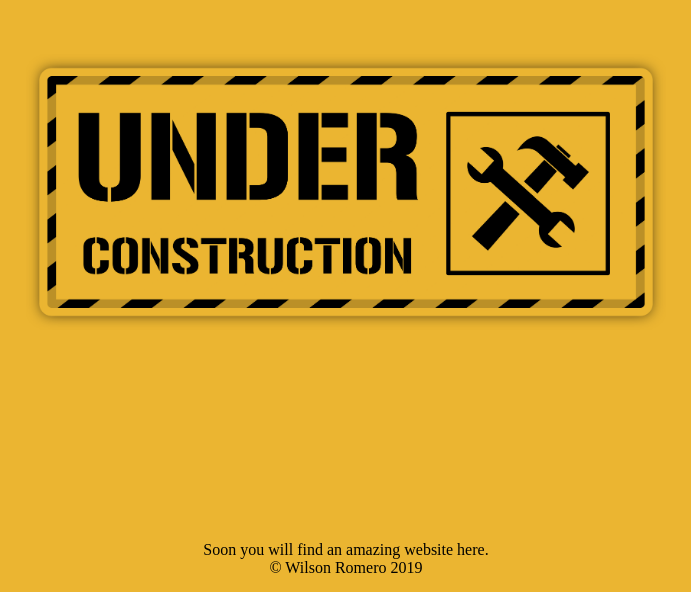
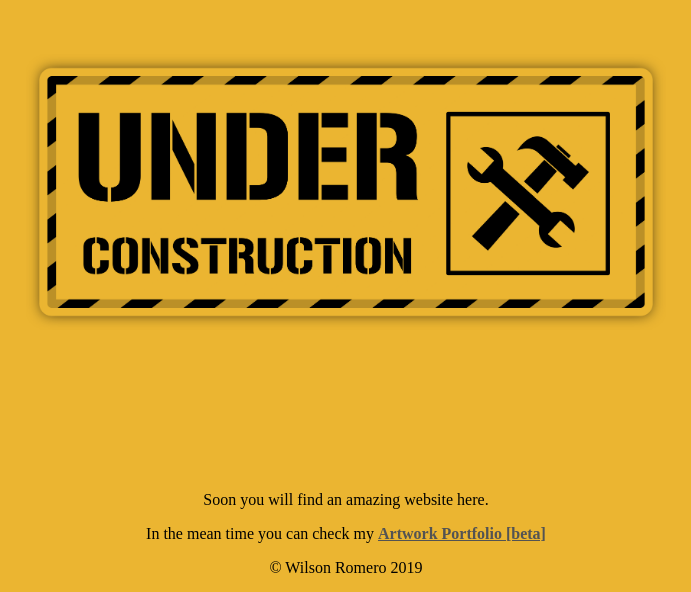
Before and after one commit to wilsoft-gt/wilsoft-gt.github.io, a plain HTML site: page index.html in a window 1280 px wide. Shown: the part 208-800 px from the top of the page, without its empty margins (294-985 px from the left). Drawn offline with Linux system fonts and the light colour scheme.

Commit message:
updated links

```diff
--- a/css/style.css
+++ b/css/style.css
@@ -38,3 +38,9 @@ body {
     height: auto;
     display: block;
 }
+
+a{
+    text-decoration: underline;
+    color: rgb(83, 83, 83);
+
+}
--- a/index.html
+++ b/index.html
@@ -16,6 +16,7 @@
     </div>
     <div id="fixedDiv">
             Soon you will find an amazing website here. <br>
+            <p>In the mean time you can check my <a href="https:/www.wilsonromero.design/art" target="_blank"><strong>Artwork Portfolio [beta]</strong></a></p>
             &copy; Wilson Romero 2019
     </div>
 </body>
```
